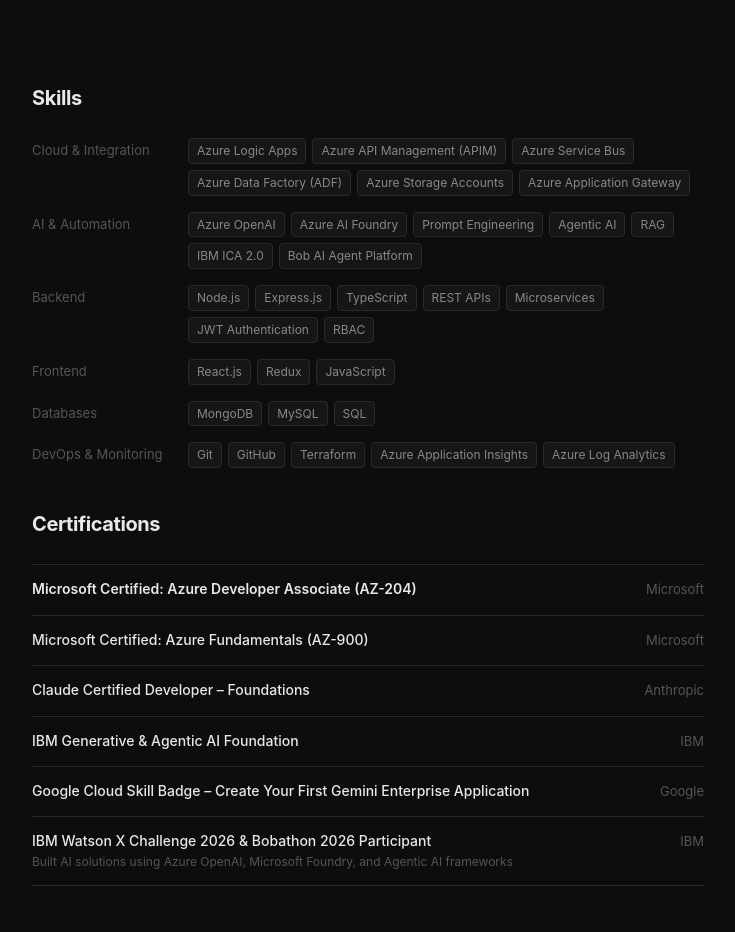
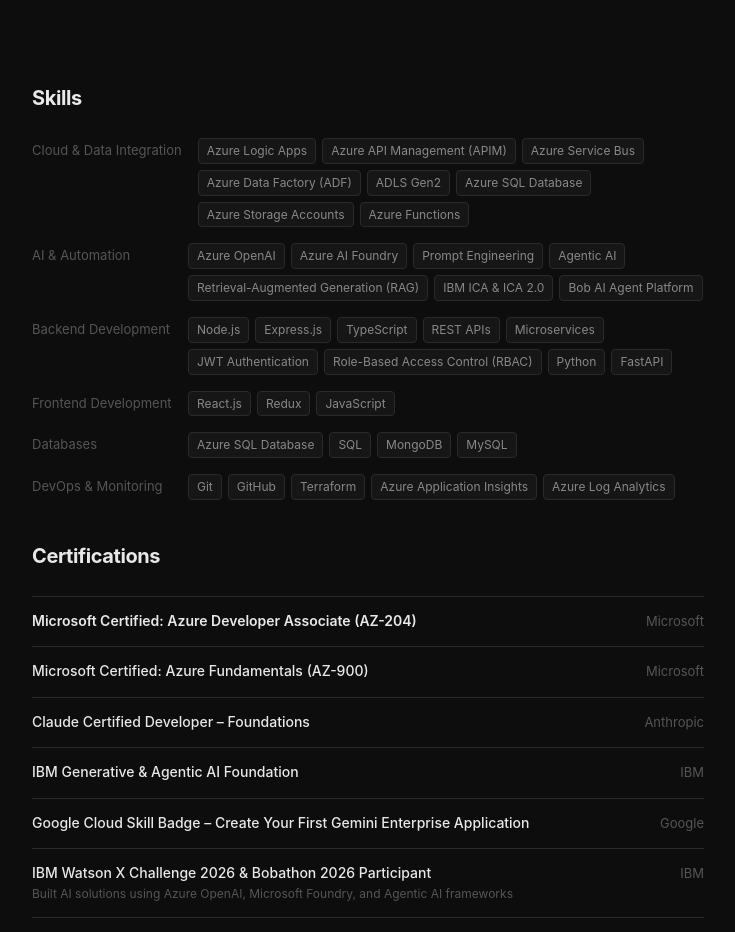
Before and after one commit to Aryandadhich/Portfolio, a React (Vite) app: page / in a window 1280 px wide. Shown: the part 1520-2452 px from the top of the page, without its empty margins (272-1007 px from the left). Built offline with nearby package versions, Linux system fonts and the light colour scheme.

Commit message:
Update skills categories and professional summary with AZ-204 & DP-700 certifications

```diff
--- a/src/components/Skills.jsx
+++ b/src/components/Skills.jsx
@@ -2,24 +2,24 @@
 
 const skillGroups = [
   {
-    label: 'Cloud & Integration',
-    skills: ['Azure Logic Apps', 'Azure API Management (APIM)', 'Azure Service Bus', 'Azure Data Factory (ADF)', 'Azure Storage Accounts', 'Azure Application Gateway'],
+    label: 'Cloud & Data Integration',
+    skills: ['Azure Logic Apps', 'Azure API Management (APIM)', 'Azure Service Bus', 'Azure Data Factory (ADF)', 'ADLS Gen2', 'Azure SQL Database', 'Azure Storage Accounts', 'Azure Functions'],
   },
   {
     label: 'AI & Automation',
-    skills: ['Azure OpenAI', 'Azure AI Foundry', 'Prompt Engineering', 'Agentic AI', 'RAG', 'IBM ICA 2.0', 'Bob AI Agent Platform'],
+    skills: ['Azure OpenAI', 'Azure AI Foundry', 'Prompt Engineering', 'Agentic AI', 'Retrieval-Augmented Generation (RAG)', 'IBM ICA & ICA 2.0', 'Bob AI Agent Platform'],
   },
   {
-    label: 'Backend',
-    skills: ['Node.js', 'Express.js', 'TypeScript', 'REST APIs', 'Microservices', 'JWT Authentication', 'RBAC'],
+    label: 'Backend Development',
+    skills: ['Node.js', 'Express.js', 'TypeScript', 'REST APIs', 'Microservices', 'JWT Authentication', 'Role-Based Access Control (RBAC)', 'Python', 'FastAPI'],
   },
   {
-    label: 'Frontend',
+    label: 'Frontend Development',
     skills: ['React.js', 'Redux', 'JavaScript'],
   },
   {
     label: 'Databases',
-    skills: ['MongoDB', 'MySQL', 'SQL'],
+    skills: ['Azure SQL Database', 'SQL', 'MongoDB', 'MySQL'],
   },
   {
     label: 'DevOps & Monitoring',
```
Also changed, not shown: src/components/About.jsx (+2 -5 lines).
